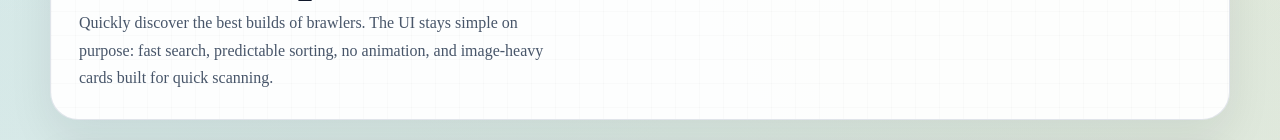
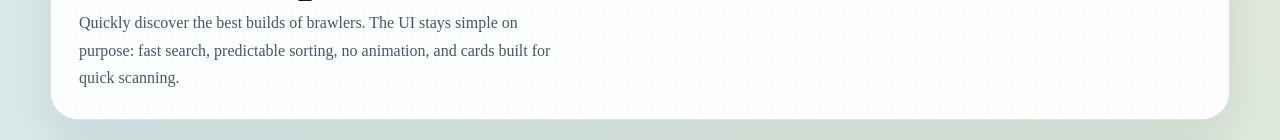
Before and after one commit to colinvkim/best-builds, an Astro site: page / in a window 1280 px wide. Shown: the part 238-378 px from the top of the page. Built offline with nearby package versions, Linux system fonts and the light colour scheme; Astro itself is replaced by a stand-in of ours.

Commit message:
feat: change hero

```diff
--- a/src/pages/index.astro
+++ b/src/pages/index.astro
@@ -57,8 +57,8 @@ for (const brawler of brawlers) {
           </h1>
           <p class="hero-copy-text">
             Quickly discover the best builds of brawlers. The UI stays simple on
-            purpose: fast search, predictable sorting, no animation, and
-            image-heavy cards built for quick scanning.
+            purpose: fast search, predictable sorting, no animation, and cards
+            built for quick scanning.
           </p>
         </div>
       </section>
```
